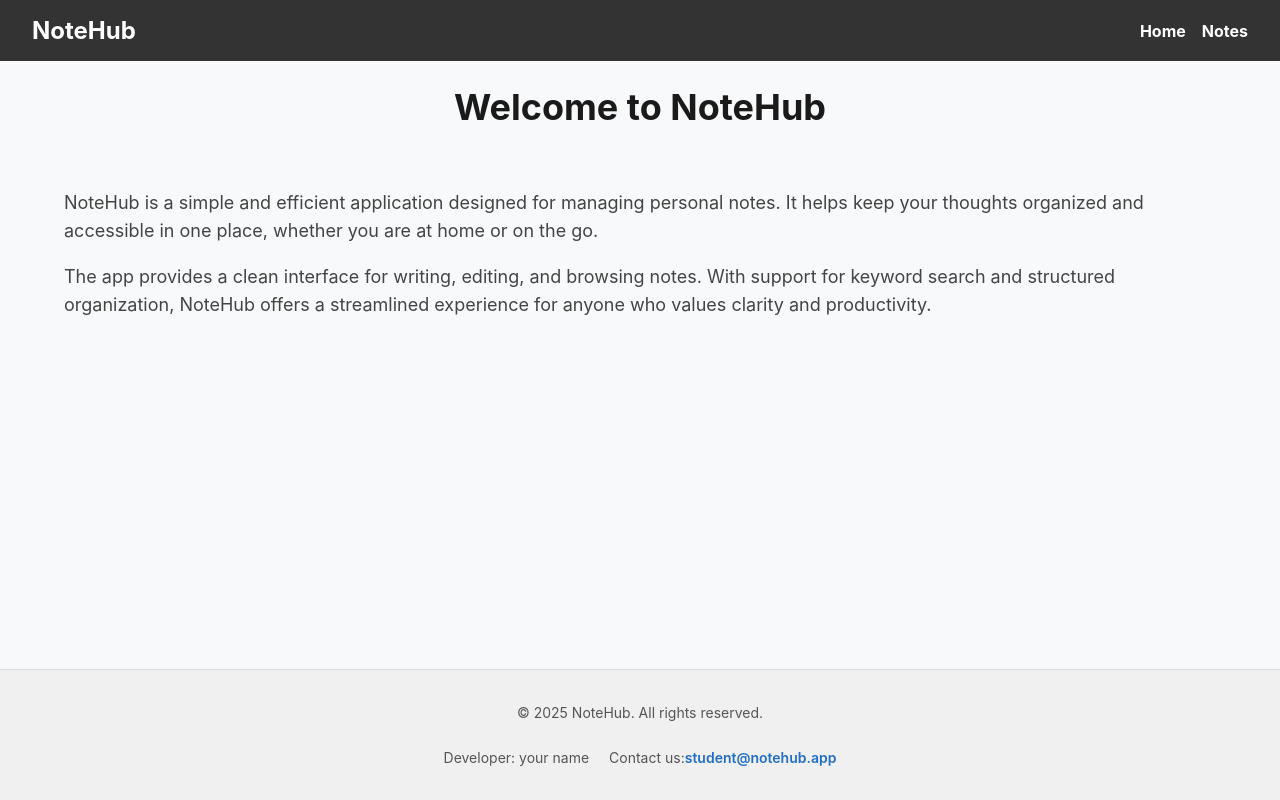
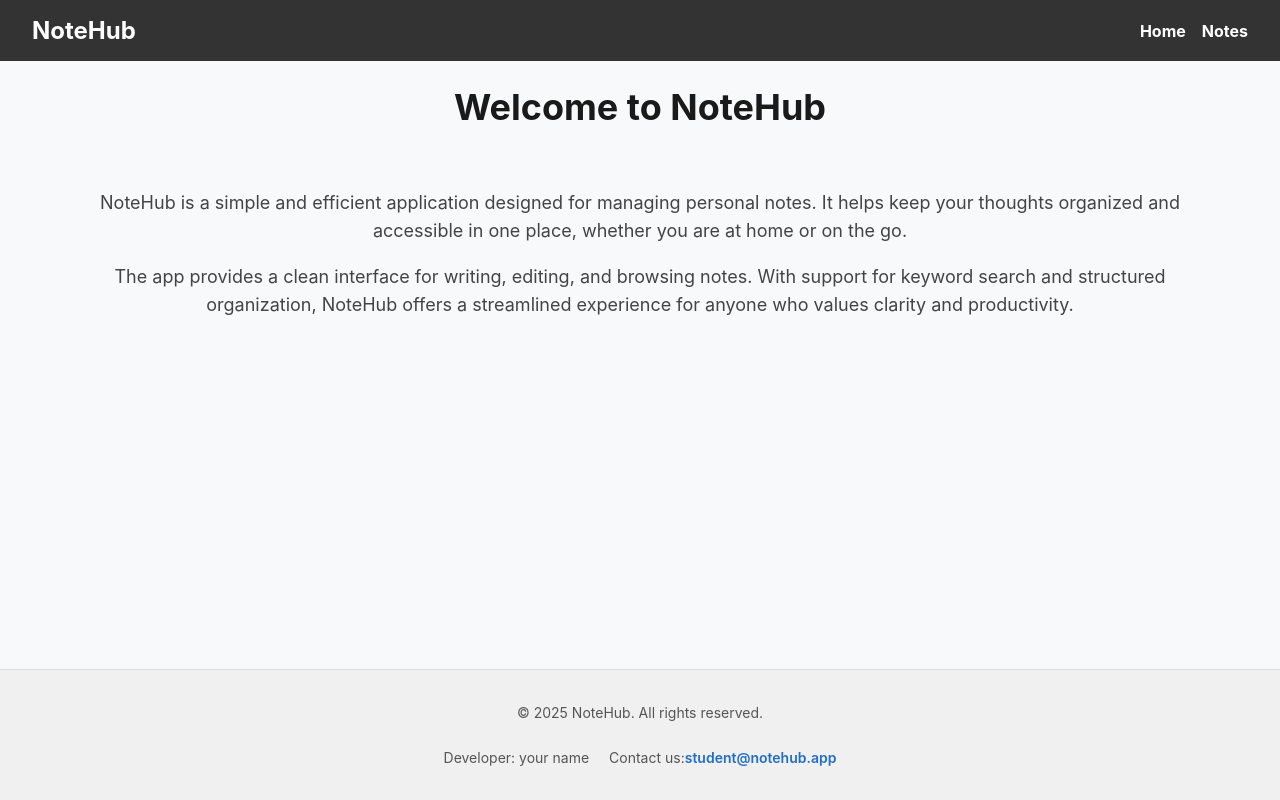
Before and after one commit to kopasovska/07-routing-nextjs, a Next.js app: page / in a window 1280 px wide. Built offline with nearby package versions, Linux system fonts and the light colour scheme.

Commit message:
Add page 404

```diff
--- a/app/page.module.css
+++ b/app/page.module.css
@@ -22,4 +22,5 @@
   color: #444444;
   line-height: 28px;
   margin-bottom: 16px;
+  text-align: center;
 }
```
Also changed, not shown: app/not-found.tsx (added, +14 -0 lines).
